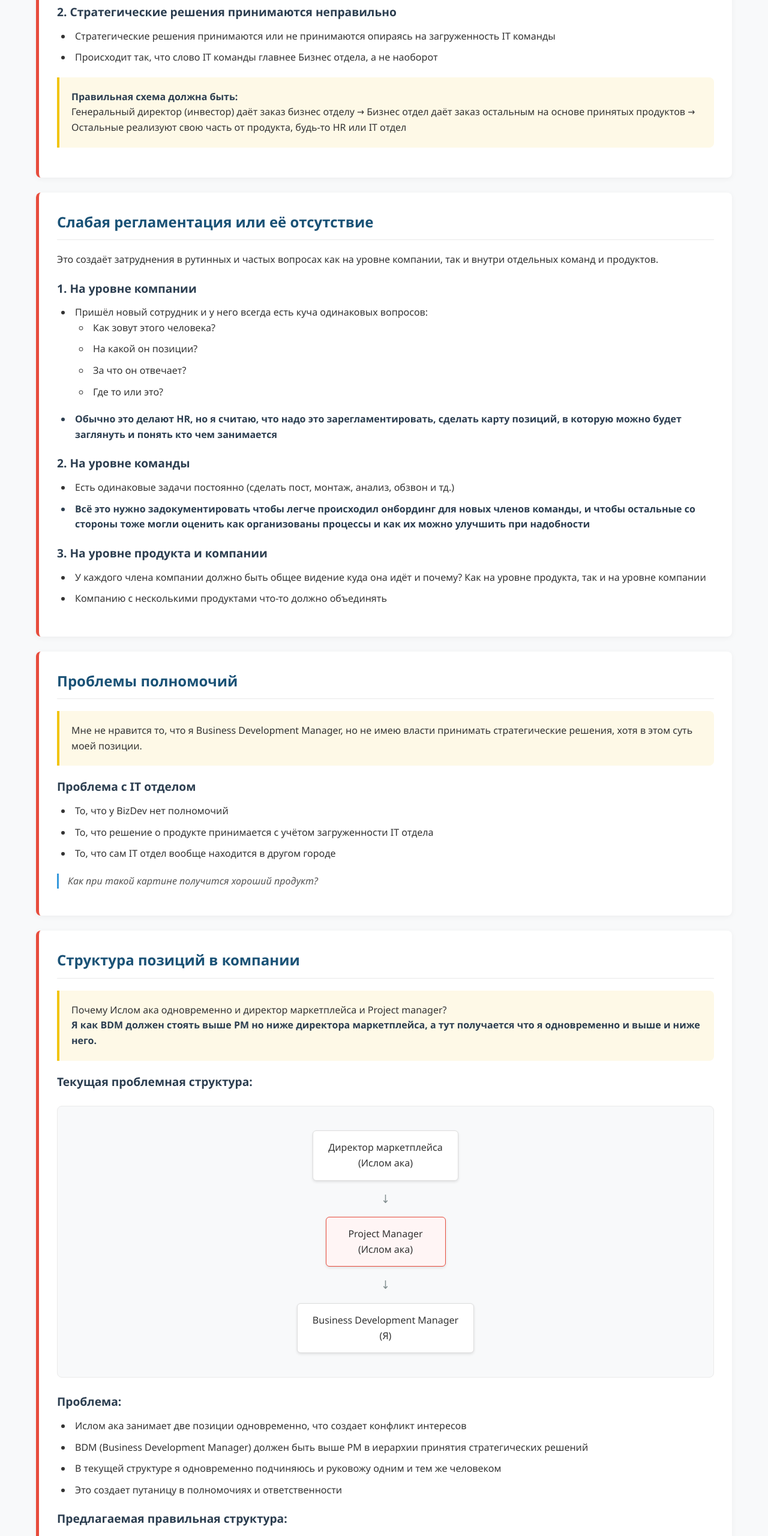
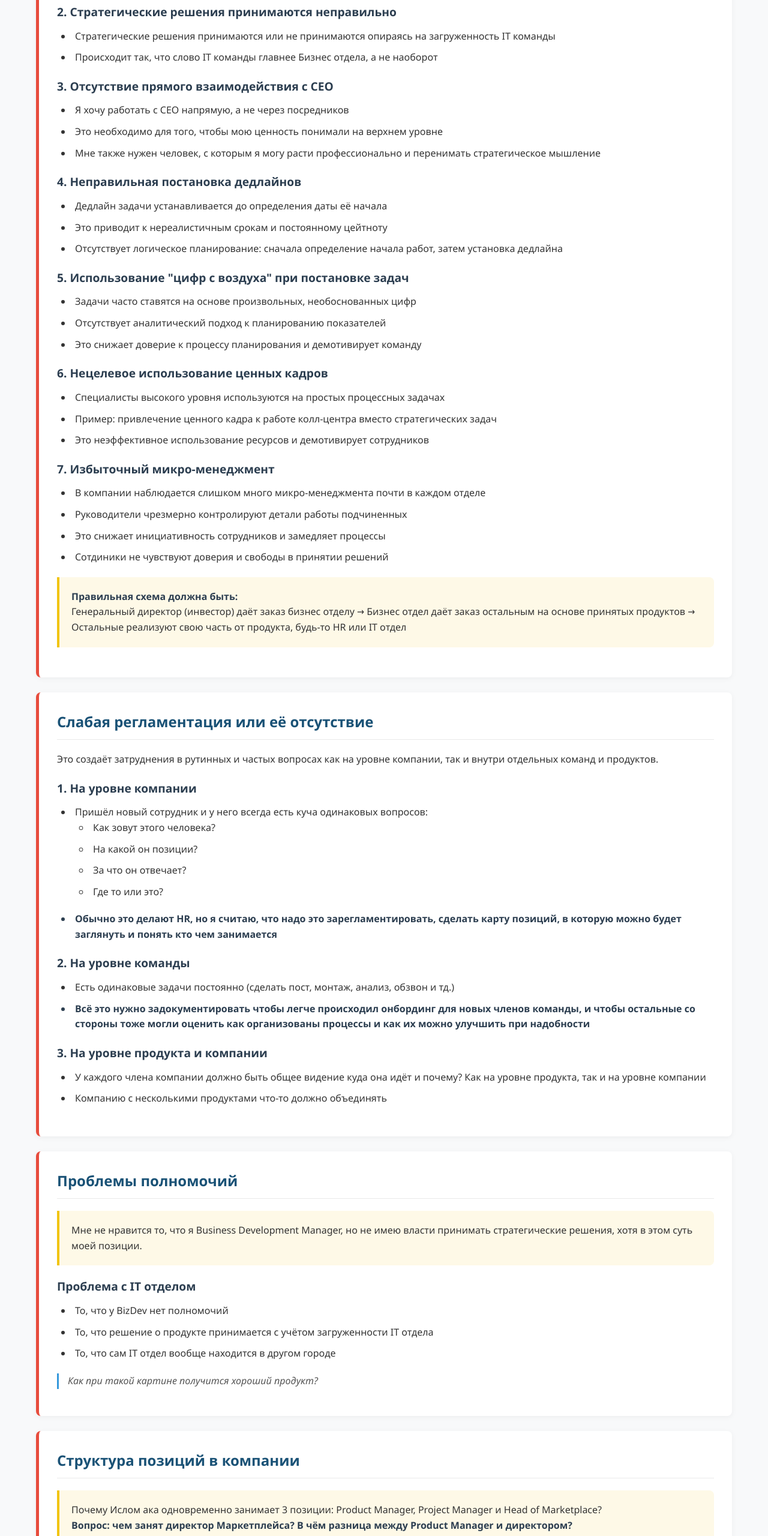
Before and after one commit to kayoooma/presentation_to_CEO, a plain HTML site: page index.html in a window 1280 px wide. Shown: the part 1200-3760 px from the top of the page at 60% size. Drawn offline with Linux system fonts and the light colour scheme.

Commit message:
Update structure and responsibilities in index.html

```diff
--- a/index.html
+++ b/index.html
@@ -214,6 +214,43 @@
             <li>Стратегические решения принимаются или не принимаются опираясь на загруженность IT команды</li>
             <li>Происходит так, что слово IT команды главнее Бизнес отдела, а не наоборот</li>
         </ul>
+
+        <h3>3. Отсутствие прямого взаимодействия с CEO</h3>
+        <ul>
+            <li>Я хочу работать с CEO напрямую, а не через посредников</li>
+            <li>Это необходимо для того, чтобы мою ценность понимали на верхнем уровне</li>
+            <li>Мне также нужен человек, с которым я могу расти профессионально и перенимать стратегическое мышление</li>
+        </ul>
+
+        <h3>4. Неправильная постановка дедлайнов</h3>
+        <ul>
+            <li>Дедлайн задачи устанавливается до определения даты её начала</li>
+            <li>Это приводит к нереалистичным срокам и постоянному цейтноту</li>
+            <li>Отсутствует логическое планирование: сначала определение начала работ, затем установка дедлайна</li>
+        </ul>
+
+        <h3>5. Использование "цифр с воздуха" при постановке задач</h3>
+        <ul>
+            <li>Задачи часто ставятся на основе произвольных, необоснованных цифр</li>
+            <li>Отсутствует аналитический подход к планированию показателей</li>
+            <li>Это снижает доверие к процессу планирования и демотивирует команду</li>
+        </ul>
+
+        <h3>6. Нецелевое использование ценных кадров</h3>
+        <ul>
+            <li>Специалисты высокого уровня используются на простых процессных задачах</li>
+            <li>Пример: привлечение ценного кадра к работе колл-центра вместо стратегических задач</li>
+            <li>Это неэффективное использование ресурсов и демотивирует сотрудников</li>
+        </ul>
+
+        <h3>7. Избыточный микро-менеджмент</h3>
+        <ul>
+            <li>В компании наблюдается слишком много микро-менеджмента почти в каждом отделе</li>
+            <li>Руководители чрезмерно контролируют детали работы подчиненных</li>
+            <li>Это снижает инициативность сотрудников и замедляет процессы</li>
+            <li>Сотдиники не чувствуют доверия и свободы в принятии решений</li>
+        </ul>
+
         <div class="highlight">
             <p class="strong">Правильная схема должна быть:</p>
             <p>Генеральный директор (инвестор) даёт заказ бизнес отделу → Бизнес отдел даёт заказ остальным на основе принятых продуктов → Остальные реализуют свою часть от продукта, будь-то HR или IT отдел</p>
@@ -268,18 +305,14 @@
     <section class="problem-section" id="structure">
         <h2>Структура позиций в компании</h2>
         <div class="highlight">
-            <p>Почему Ислом ака одновременно и директор маркетплейса и Project manager?</p>
-            <p class="strong">Я как BDM должен стоять выше PM но ниже директора маркетплейса, а тут получается что я одновременно и выше и ниже него.</p>
+            <p>Почему Ислом ака одновременно занимает 3 позиции: Product Manager, Project Manager и Head of Marketplace?</p>
+            <p class="strong">Вопрос: чем занят директор Маркетплейса? В чём разница между Product Manager и директором?</p>
         </div>
 
         <h3>Текущая проблемная структура:</h3>
         <div class="structure-diagram">
             <div class="level">
-                <div class="position-box">Директор маркетплейса<br>(Ислом ака)</div>
-            </div>
-            <div class="arrow">↓</div>
-            <div class="level">
-                <div class="position-box problem-position">Project Manager<br>(Ислом ака)</div>
+                <div class="position-box problem-position">Head of Marketplace<br>Product Manager<br>Project Manager<br>(Ислом ака)</div>
             </div>
             <div class="arrow">↓</div>
             <div class="level">
@@ -289,29 +322,30 @@
 
         <h3>Проблема:</h3>
         <ul>
-            <li>Ислом ака занимает две позиции одновременно, что создает конфликт интересов</li>
-            <li>BDM (Business Development Manager) должен быть выше PM в иерархии принятия стратегических решений</li>
-            <li>В текущей структуре я одновременно подчиняюсь и руковожу одним и тем же человеком</li>
-            <li>Это создает путаницу в полномочиях и ответственности</li>
+            <li>Ислом ака занимает три позиции одновременно, что создает конфликт интересов</li>
+            <li>Размытие ответственности между стратегическим управлением (Head of Marketplace) и операционным (Project Manager)</li>
+            <li>Product Manager должен заниматься развитием продукта, а Project Manager - реализацией конкретных проектов</li>
+            <li>В текущей структуре невозможно понять, кто за что отвечает и кто принимает какие решения</li>
         </ul>
 
-        <h3>Предлагаемая правильная структура:</h3>
+        <h3>Правильный процесс работы должен быть:</h3>
         <div class="structure-diagram">
             <div class="level">
-                <div class="position-box">Директор маркетплейса<br>(Ислом ака)</div>
+                <div class="position-box">Business Development</div>
             </div>
             <div class="arrow">↓</div>
             <div class="level">
-                <div class="position-box">Business Development Manager<br>(Я)</div>
+                <div class="position-box">Product Manager</div>
             </div>
             <div class="arrow">↓</div>
             <div class="level">
-                <div class="position-box">Project Manager<br>(отдельный специалист)</div>
+                <div class="position-box">Project Manager</div>
             </div>
         </div>
 
         <div class="highlight">
-            <p class="strong">Такая структура позволит четко разделить ответственность и полномочия, устранив текущий конфликт.</p>
+            <p class="strong">BizDev определяет ЧТО нужно рынку → ProdM определяет КАК это сделать → ProjM реализует конкретные задачи</p>
+            <p>Каждая позиция должна быть занята отдельным специалистом для эффективной работы.</p>
         </div>
     </section>
 
@@ -351,7 +385,7 @@
     <section class="problem-section" id="schedule">
         <h2>График работы 6/1</h2>
         <div class="highlight">
-            <p>Я тут всего месяц, а я уже жить расхотел - это не нормально. Я в день трачу 3 часа на дорогу и ещё 9 часов в день на работу.</p>
+            <p>Я тут всего месяц, а я уже жить расхотел - это не нормально. Я в день трачу 3 часа на дорогу и ещё 9 часа в день на работу.</p>
         </div>
 
         <h3>Вопрос: почему 6/1?</h3>
@@ -380,6 +414,7 @@
             <li>Поднимаем зарплату по договору до $2000</li>
             <li>Переходим на график 5/2</li>
             <li>У меня в целях максимальной эффективности и реализации моего потенциала должна быть власть и полномочия, даже если меня придётся для этого перенести на другую позицию</li>
+            <li>Прямое взаимодействие с CEO для эффективного донесения своей ценности и профессионального роста</li>
         </ol>
     </section>
 
```
